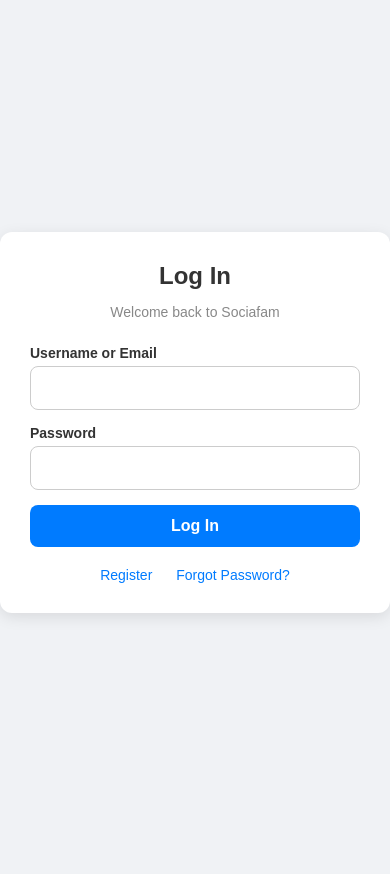
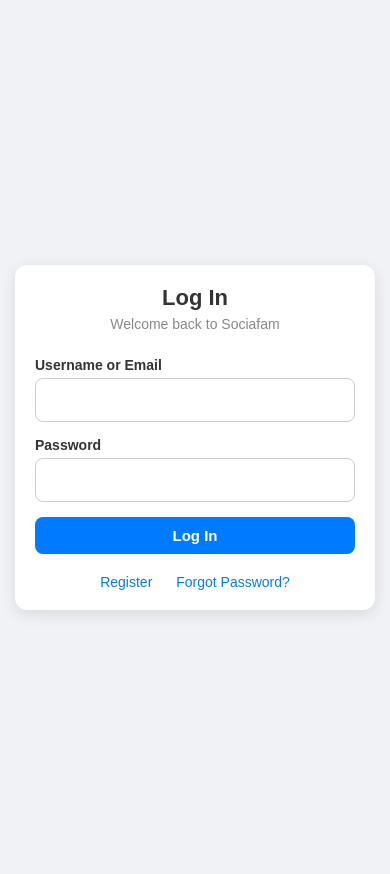
Before and after one commit to Hencheng2/fin, a Django app: template templates/login.html in a window 390 px wide. Before the commit the page ends 617 px from the top, so only its background shows below. Run offline with Django 3.2, Linux system fonts and the light colour scheme; the template is opened without the code that fills it, so the values that code supplies are empty.

Commit message:
Update login.html

```diff
--- a/templates/login.html
+++ b/templates/login.html
@@ -24,15 +24,17 @@
             justify-content: center;
             align-items: center;
             min-height: 100vh;
+            padding: 15px;
         }
 
         .container {
-            width: 90%;
+            width: 100%;
             max-width: 400px;
             background-color: var(--card-color);
             padding: 30px;
             border-radius: var(--border-radius);
             box-shadow: 0 4px 15px rgba(0,0,0,0.1);
+            box-sizing: border-box;
         }
 
         .header {
@@ -41,7 +43,7 @@
         }
 
         .header h1 {
-            font-size: 24px;
+            font-size: 26px;
             margin: 0;
             color: var(--text-color);
         }
@@ -49,6 +51,7 @@
         .header p {
             font-size: 14px;
             color: #888;
+            margin-top: 5px;
         }
 
         .form-group {
@@ -70,6 +73,7 @@
             border-radius: var(--medium-radius);
             box-sizing: border-box;
             font-size: 16px;
+            transition: border-color 0.3s;
         }
 
         .form-group input:focus {
@@ -104,10 +108,31 @@
             color: var(--primary-blue);
             text-decoration: none;
             margin: 0 10px;
+            transition: color 0.2s;
         }
 
         .links a:hover {
             text-decoration: underline;
+            color: #0056b3;
+        }
+
+        @media (max-width: 480px) {
+            .container {
+                padding: 20px;
+            }
+            .header h1 {
+                font-size: 22px;
+            }
+            .submit-btn {
+                font-size: 15px;
+                padding: 10px;
+            }
+        }
+
+        @media (min-width: 768px) and (max-width: 1024px) {
+            .container {
+                padding: 25px;
+            }
         }
     </style>
 </head>
@@ -146,8 +171,8 @@
                 const usernameOrEmail = usernameEmailInput.value.trim();
                 const password = passwordInput.value.trim();
 
-                // Your backend API call to authenticate the user goes here
-                // Example fetch:
+                // Placeholder for backend API integration
+                // Example:
                 // try {
                 //     const response = await fetch('/api/login', {
                 //         method: 'POST',
@@ -158,12 +183,12 @@
                 //
                 //     if (response.ok) {
                 //         console.log('Login successful!', data);
-                //         // Redirect the user to their home page
+                //         window.location.href = '/home'; // redirect after login
                 //     } else {
-                //         console.error('Login failed:', data.message);
+                //         alert(data.message || 'Login failed');
                 //     }
                 // } catch (error) {
-                //     console.error('An error occurred during login:', error);
+                //     console.error('Login error:', error);
                 // }
             });
         });
```
